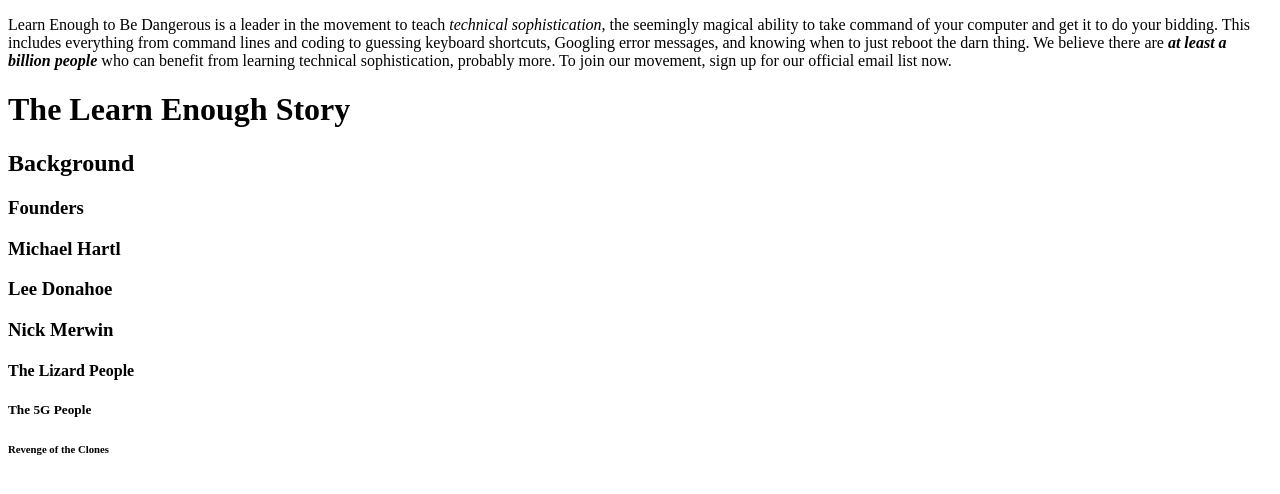
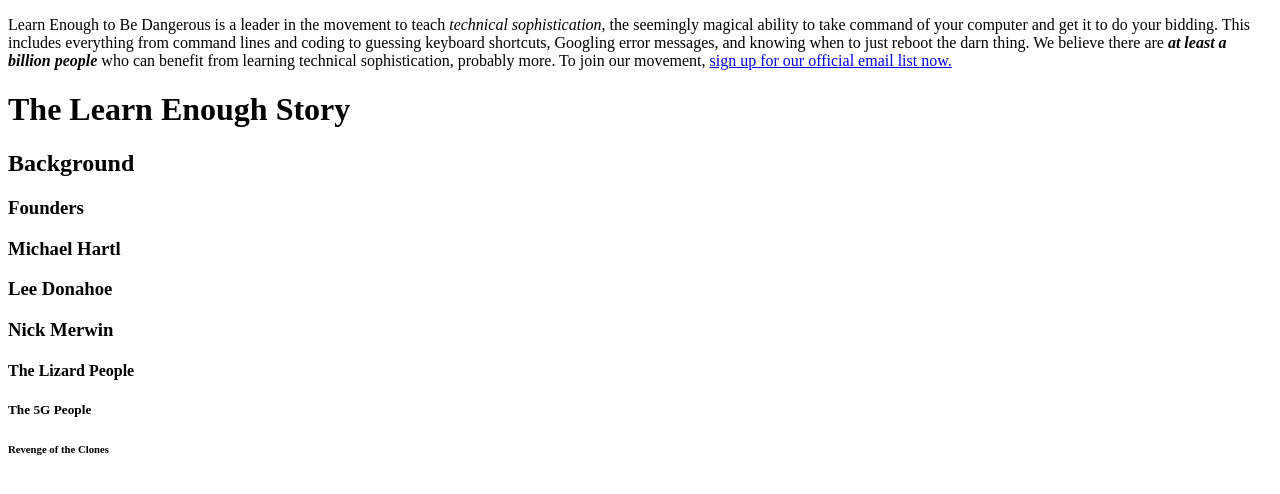
Before and after one commit to agmorgan14/Sample-Web, a plain HTML site: page index.html in a window 1280 px wide. Drawn offline with Linux system fonts and the light colour scheme.

Commit message:
Add a link to email signup

```diff
--- a/index.html
+++ b/index.html
@@ -13,7 +13,7 @@
   Googling error messages, and knowing when to just reboot the darn thing.
   We believe there are <strong><em>at least a billion people</em></strong> who
   can benefit from learning technical sophistication, probably more. To
-  join our movement, sign up for our official email list now.
+  join our movement, <a href="https://learnenough.com/email">sign up for our official email list now.</a>
   </p>
 
     <h1>The Learn Enough Story </h1>
```
